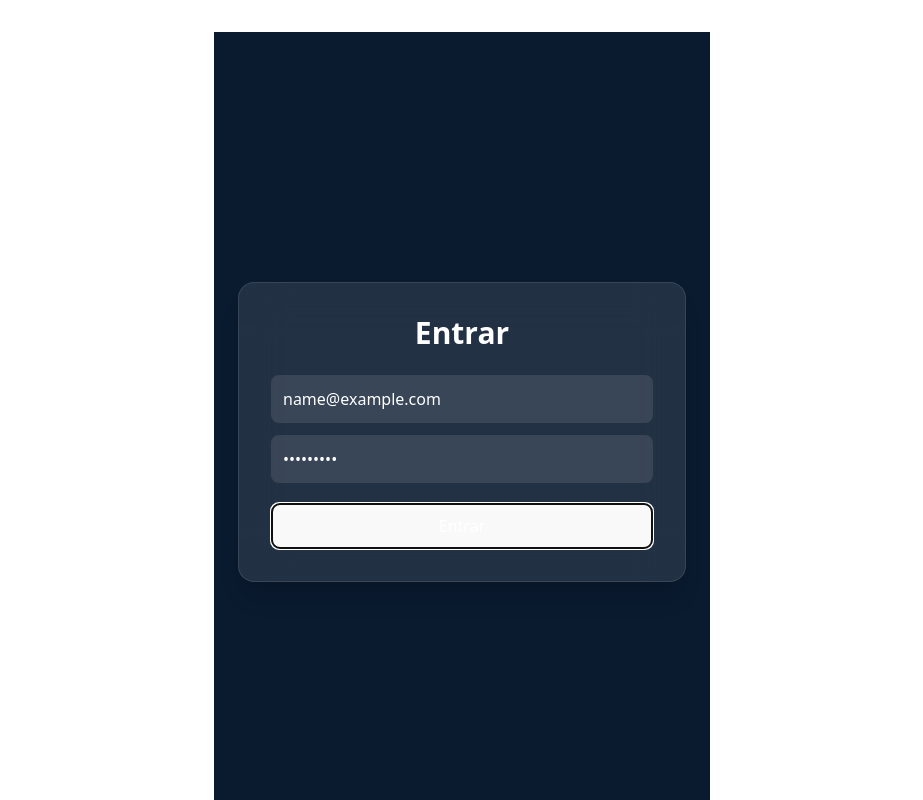
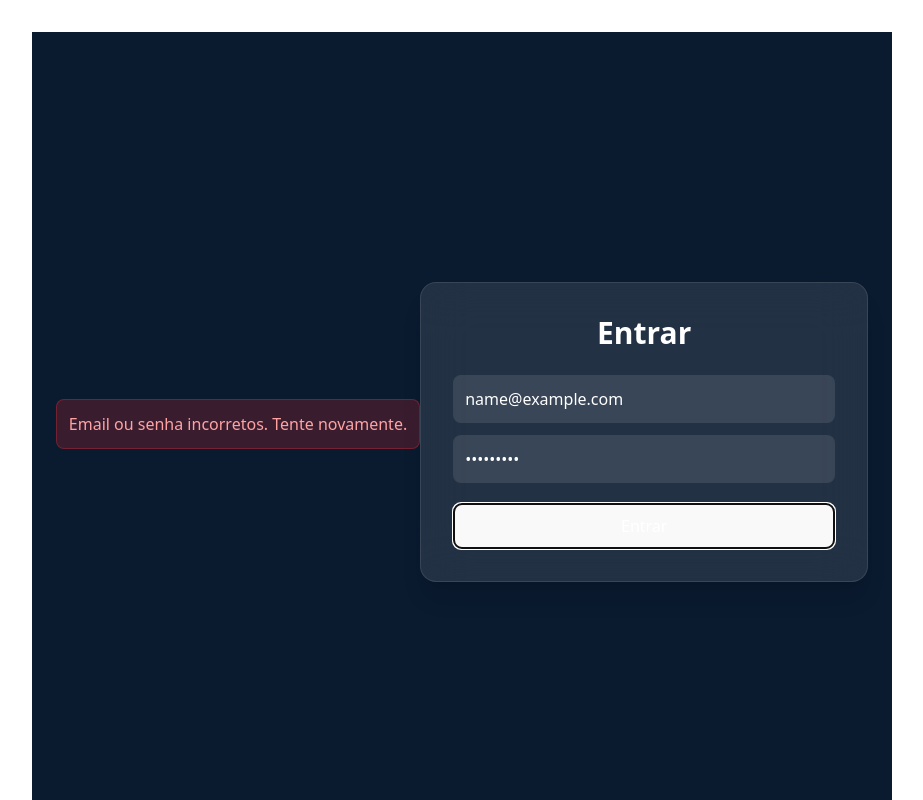
Before and after one commit to ELOITHealth/MentorIA.GS, a React (Vite) app: page /login in a window 1280 px wide. Both pictures are taken after typing "name@example.com", "Sample123" into the empty fields and a click on the button "Entrar". Shown: the top 800 px of the page, without its empty margins (178-1101 px from the left). Built offline with nearby package versions, Linux system fonts and the light colour scheme; no server answers.

Commit message:
melhorar UX do login com mensagens de erro visuais

```diff
--- a/src/pages/Login.tsx
+++ b/src/pages/Login.tsx
@@ -4,6 +4,7 @@ import { useNavigate } from "react-router-dom";
 
 export default function Login() {
   const [email, setEmail] = useState("");
+  const [error, setError] = useState("");
   const [senha, setSenha] = useState("");
   const navigate = useNavigate();
 
@@ -32,13 +33,19 @@ export default function Login() {
       navigate("/dashboard");
 
     } catch (err) {
+      setError("Email ou senha incorretos. Tente novamente.");
       console.error("Erro ao fazer login:", err);
       alert("Erro ao acessar o sistema!");
     }
   }
 
   return (
-    <div className="min-h-screen bg-[#0A1A2F] text-white flex justify-center items-center px-6">
+      <div className="min-h-screen bg-[#0A1A2F] text-white flex justify-center items-center px-6">
+            {error && (
+          <div className="mb-4 p-3 bg-red-500/20 text-red-300 rounded-lg border border-red-500/30">
+            {error}
+          </div>
+        )}
       <form
         onSubmit={handleLogin}
         className="bg-white/10 p-8 rounded-2xl shadow-xl border border-white/10 backdrop-blur-xl w-full max-w-md"
```
